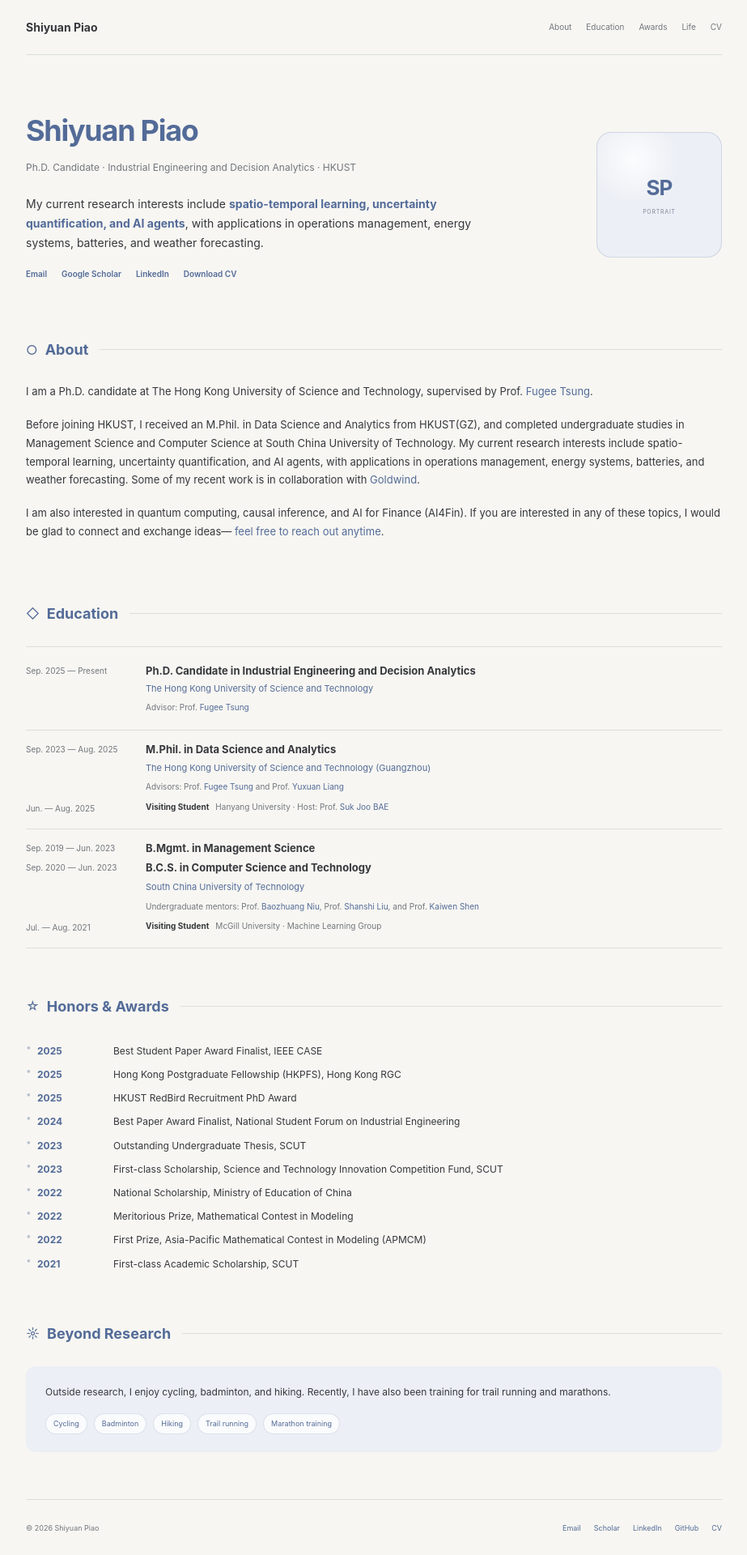
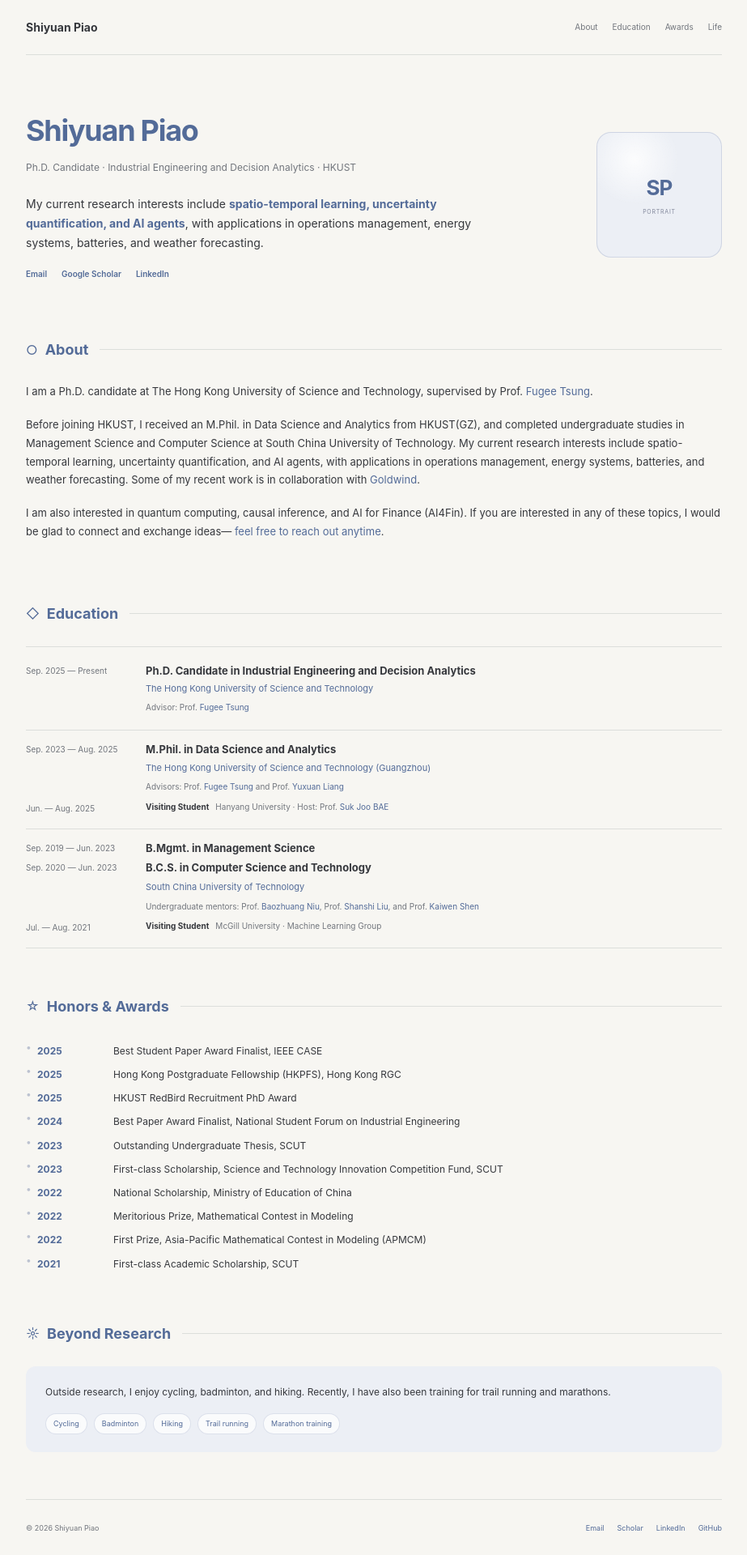
Before and after one commit to shawn-sypiao/shawn-sypiao.github.io, a Next.js app: page / in a window 1280 px wide. Shown: the top 1920 px of the page at 81% size, without its empty margins (178-1101 px from the left). Built offline with nearby package versions, Linux system fonts and the light colour scheme.

Commit message:
Remove CV from homepage

```diff
--- a/app/page.tsx
+++ b/app/page.tsx
@@ -26,9 +26,6 @@ export default function Home() {
           <a href="#education">Education</a>
           <a href="#awards">Awards</a>
           <a href="#life">Life</a>
-          <a href="/cv.pdf" target="_blank" rel="noreferrer">
-            CV
-          </a>
         </nav>
       </header>
 
@@ -61,9 +58,6 @@ export default function Home() {
                 rel="noreferrer"
               >
                 LinkedIn
-              </a>
-              <a href="/cv.pdf" target="_blank" rel="noreferrer">
-                Download CV
               </a>
             </div>
           </div>
@@ -347,9 +341,6 @@ export default function Home() {
           >
             GitHub
           </a>
-          <a href="/cv.pdf" target="_blank" rel="noreferrer">
-            CV
-          </a>
         </div>
       </footer>
     </div>
--- a/site/index.html
+++ b/site/index.html
@@ -20,7 +20,6 @@
           <a href="#education">Education</a>
           <a href="#awards">Awards</a>
           <a href="#life">Life</a>
-          <a href="./cv.pdf" target="_blank" rel="noreferrer">CV</a>
         </nav>
       </header>
 
@@ -51,9 +50,6 @@
                 target="_blank"
                 rel="noreferrer"
                 >LinkedIn</a
-              >
-              <a href="./cv.pdf" target="_blank" rel="noreferrer"
-                >Download CV</a
               >
             </div>
           </div>
@@ -307,7 +303,6 @@
             rel="noreferrer"
             >GitHub</a
           >
-          <a href="./cv.pdf" target="_blank" rel="noreferrer">CV</a>
         </div>
       </footer>
     </div>
```
Also changed, not shown: 2 other files (tests, documents, lock files or other folders).
